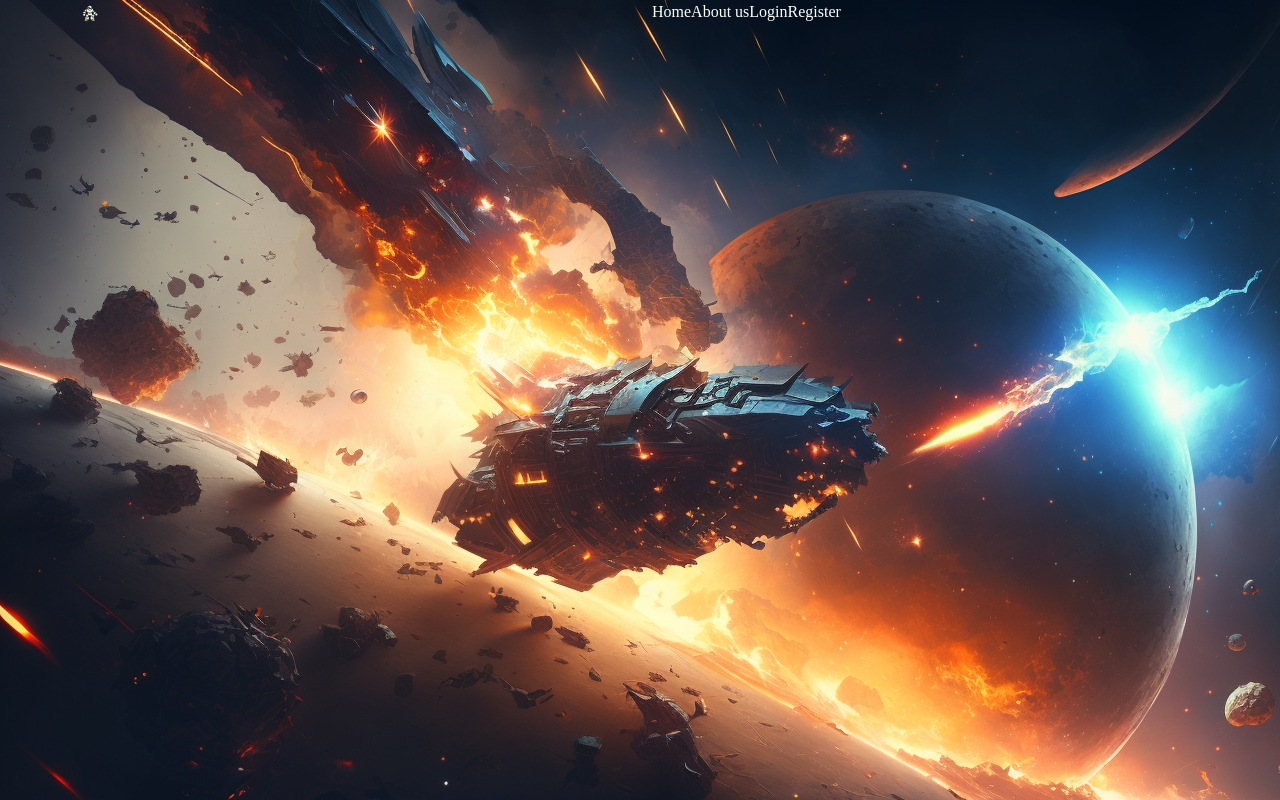
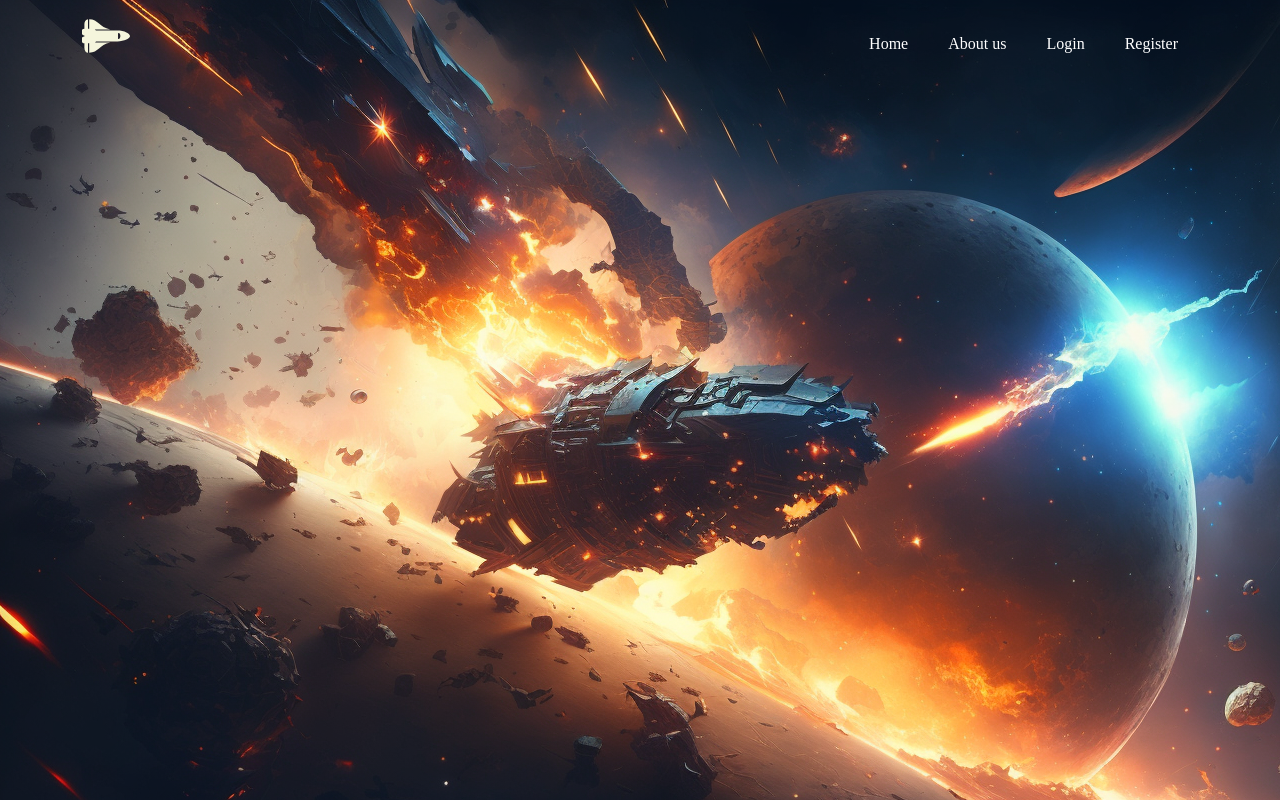
Before and after one commit to Slowinskip/galaxy-game-webside, a React (Create React App) app: page / in a window 1280 px wide. Built offline with nearby package versions, Linux system fonts and the light colour scheme; a web font is replaced by a local one.

Commit message:
Add css to navbar and mobile display

```diff
--- a/src/components/layout/Navbar/Navbar.js
+++ b/src/components/layout/Navbar/Navbar.js
@@ -1,21 +1,54 @@
 import React from 'react'
-import { Col, Container, Row } from 'react-bootstrap'
+import { Col, Container, Dropdown, Row } from 'react-bootstrap'
 import styles from './Navbar.module.scss'
-import { GiSpaceSuit } from 'react-icons/gi'
+import { FaSpaceShuttle } from 'react-icons/fa'
+import { AiOutlineMenu } from 'react-icons/ai'
+
 const Navbar = () => {
   return (
     <nav className={styles.navbar}>
       <Container>
         <Row>
           <Col className={styles.icon}>
-            <GiSpaceSuit />
+            <FaSpaceShuttle />
           </Col>
+          {window.innerWidth < 500 ? (
+            <Col className="d-flex justify-content-end align-items-center">
+              <Dropdown className="">
+                <Dropdown.Toggle
+                  className={styles.dropDownMenu}
+                  variant="Secondary"
+                  id="dropdown-basic"
+                >
+                  <AiOutlineMenu />
+                </Dropdown.Toggle>
+                <Dropdown.Menu
+                  className={'text-center ' + styles.dropDownMenu}
+                  variant="dark"
+                >
+                  <Dropdown.Item className={styles.dropItem} href="#">
+                    Home
+                  </Dropdown.Item>
+                  <Dropdown.Item className={styles.dropItem} href="#">
+                    About
+                  </Dropdown.Item>
+                  <Dropdown.Item className={styles.dropItem} href="#">
+                    Login
+                  </Dropdown.Item>
+                  <Dropdown.Item className={styles.dropItem} href="#">
+                    Register
+                  </Dropdown.Item>
+                </Dropdown.Menu>
+              </Dropdown>
+            </Col>
+          ) : (
             <Col className={styles.links}>
               <a href="">Home</a>
               <a href="">About us</a>
               <a href="">Login</a>
               <a href="">Register</a>
             </Col>
+          )}
         </Row>
       </Container>
     </nav>
--- a/src/components/layout/Navbar/Navbar.module.scss
+++ b/src/components/layout/Navbar/Navbar.module.scss
@@ -4,13 +4,74 @@
 .navbar {
   color: beige;
   font-family: $font;
+  padding: 12px 0;
 
   .icon {
+    display: flex;
+    justify-content: start;
+    font-size: $base-size * 4;
+
+    @media (max-width: 500px) {
+      justify-content: start;
+    }
+
+    @media (min-width: 501px) and (max-width: 750px) {
+      justify-content: center;
+      transform: rotate(90deg);
+      margin-bottom: 20px;
+    }
   }
   .links {
+    display: flex;
+    justify-content: end;
+    align-items: center;
     a {
+      position: relative;
+      z-index: 1;
       text-decoration: none;
       color: white;
+      padding: 20px;
+
+      &:hover {
+        color: white;
+        .icon {
+        }
+      }
+    }
+    a::after {
+      display: block;
+      position: absolute;
+      top: 0;
+      left: 0;
+      bottom: 0;
+      right: 0;
+      margin: auto;
+      width: 100%;
+      height: 1px;
+      content: '.';
+      color: transparent;
+      background: #ee5a24;
+      visibility: none;
+      opacity: 0;
+      z-index: -1;
+      transition: all 0.5s;
+      border-radius: 25px;
+    }
+    a:hover:after {
+      opacity: 1;
+      visibility: visible;
+      height: 100%;
+    }
+  }
+  .dropDownMenu {
+    border-color: white;
+    border-radius: 25px;
+    color: white;
+    background-color: transparent;
+
+    .dropItem:hover {
+      background: #ee5a24;
+      border-radius: 15px;
     }
   }
 }
```
Lines whose indentation alone changed are shown as unchanged.
